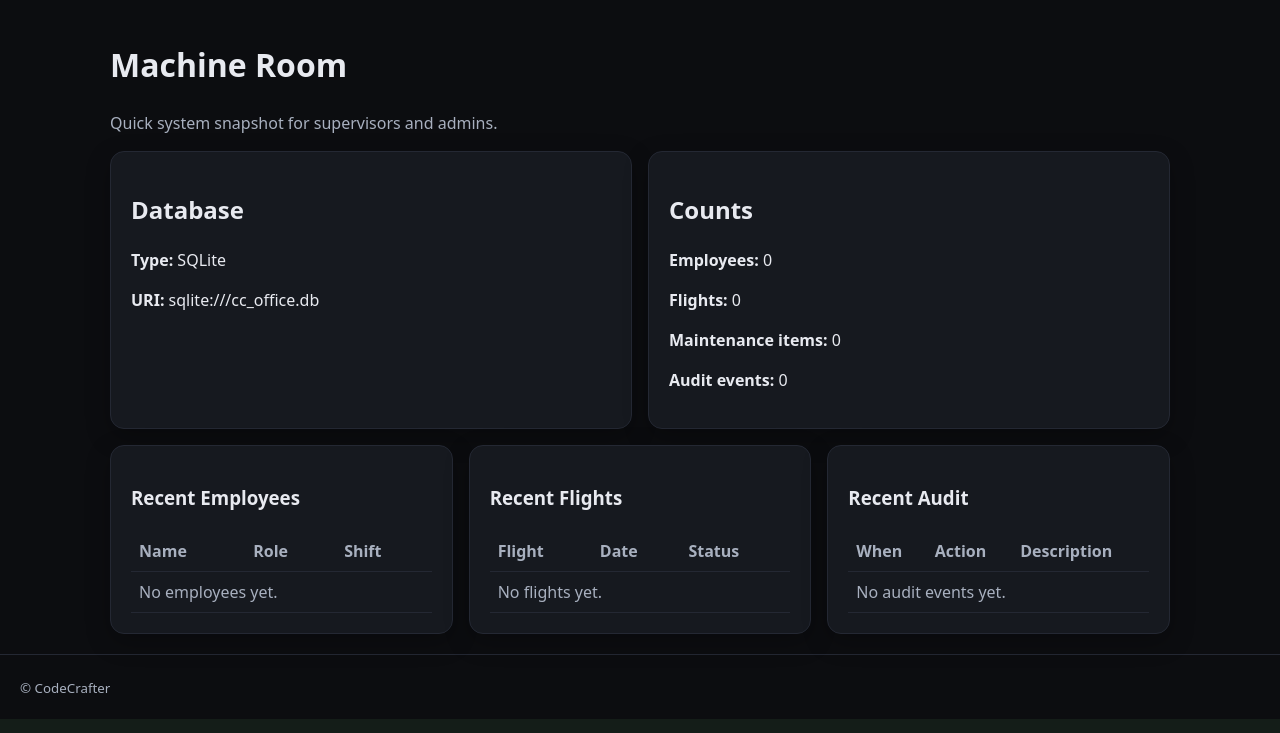
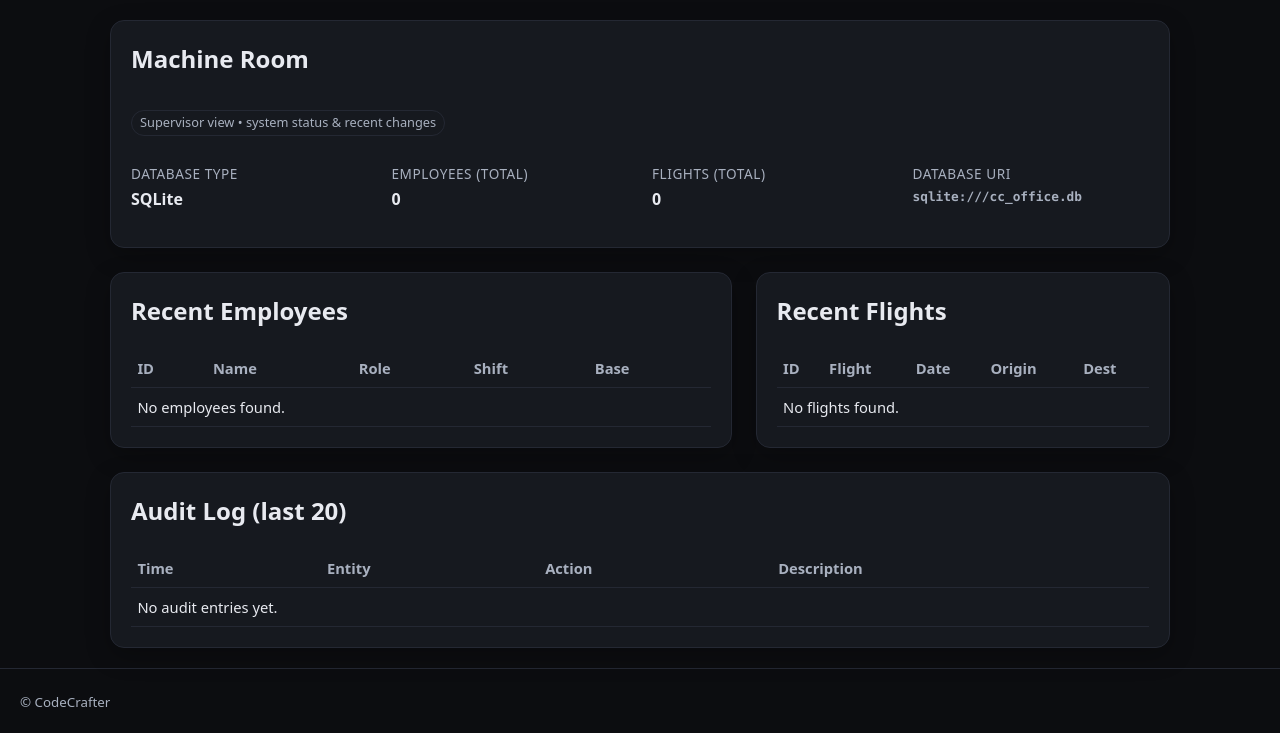
Before and after one commit to joesch21/Brain, a Flask app: page /machine-room in a window 1280 px wide. Shown: the part 105-838 px from the top of the page. Run offline with Flask 3, Linux system fonts and the light colour scheme; the visitor is signed in with stand-in values (Sample User, id 1).

Commit message:
Add office navigation and machine room layout

```diff
--- a/app.py
+++ b/app.py
@@ -486,11 +486,11 @@ def roster_page():
     """
     Roster page showing current employees and their shifts.
     """
-    entries = (
+    roster_entries = (
         RosterEntry.query.order_by(RosterEntry.date.asc(), RosterEntry.shift_start.asc())
         .all()
     )
-    return render_template("roster.html", roster_entries=entries)
+    return render_template("roster.html", roster_entries=roster_entries)
 
 
 @app.route("/employees/new", methods=["GET", "POST"])
--- a/templates/_layout.html
+++ b/templates/_layout.html
@@ -21,14 +21,16 @@
       <span class="cc-app-name">CodeCrafter</span>
     </div>
     <button class="cc-toolbar__toggle" aria-expanded="false" aria-controls="nav">Menu</button>
+    {% set current_role = current_role or get_current_role() %}
     <nav id="nav" class="cc-toolbar__nav" aria-label="Primary">
       <a class="cc-nav-link" href="{{ url_for('build') }}">Build</a>
       <a class="cc-nav-link" href="{{ url_for('fix') }}">Fix</a>
       <a class="cc-nav-link" href="{{ url_for('know') }}">Know</a>
-      <a class="cc-nav-link" href="{{ url_for('roster_page') }}">Roster</a>
-      <a class="cc-nav-link" href="{{ url_for('schedule_page') }}">Schedule</a>
-      <a class="cc-nav-link" href="{{ url_for('maintenance_page') }}">Maintenance</a>
-      {% set current_role = current_role or get_current_role() %}
+      {% if current_role in ['refueler', 'supervisor', 'admin'] %}
+        <a class="cc-nav-link" href="{{ url_for('roster_page') }}">Roster</a>
+        <a class="cc-nav-link" href="{{ url_for('schedule_page') }}">Schedule</a>
+        <a class="cc-nav-link" href="{{ url_for('maintenance_page') }}">Maintenance</a>
+      {% endif %}
       {% if current_role in ['supervisor', 'admin'] %}
         <a class="cc-nav-link" href="{{ url_for('admin_import_index') }}">Import</a>
       {% endif %}
--- a/templates/machine_room.html
+++ b/templates/machine_room.html
@@ -1,93 +1,209 @@
 {% extends "_layout.html" %}
 {% block title %}Machine Room — Office Manager{% endblock %}
+
 {% block content %}
 <style>
-  .grid { display: grid; grid-template-columns: repeat(auto-fit, minmax(240px, 1fr)); gap: 1rem; }
-  .card { background: var(--elev); border: 1px solid var(--line); border-radius: var(--radius); padding: var(--pad); box-shadow: var(--shadow); }
-  .muted { color: var(--muted); }
-  table { width: 100%; border-collapse: collapse; }
-  th, td { padding: 0.5rem; border-bottom: 1px solid var(--line); text-align: left; }
-  th { color: var(--muted); font-weight: 600; }
+  .mr-grid {
+    display: grid;
+    grid-template-columns: minmax(0, 1.8fr) minmax(0, 1.2fr);
+    gap: 1.5rem;
+    margin-top: 1.5rem;
+  }
+
+  .mr-grid-narrow {
+    display: grid;
+    grid-template-columns: minmax(0, 1fr);
+    gap: 1.5rem;
+    margin-top: 1.5rem;
+  }
+
+  .card {
+    background: var(--elev);
+    border: 1px solid var(--line);
+    border-radius: var(--radius);
+    padding: var(--pad);
+    box-shadow: var(--shadow);
+  }
+
+  .card h1,
+  .card h2 {
+    margin-top: 0;
+  }
+
+  .mr-kv {
+    display: grid;
+    grid-template-columns: repeat(auto-fit, minmax(160px, 1fr));
+    gap: 0.75rem 1.5rem;
+    margin-top: 1rem;
+  }
+
+  .mr-kv-item dt {
+    font-size: 0.85rem;
+    color: var(--muted);
+    text-transform: uppercase;
+    letter-spacing: 0.04em;
+  }
+
+  .mr-kv-item dd {
+    margin: 0.15rem 0 0;
+    font-weight: 600;
+  }
+
+  .mr-table {
+    width: 100%;
+    border-collapse: collapse;
+    margin-top: 0.75rem;
+  }
+
+  .mr-table th,
+  .mr-table td {
+    padding: 0.5rem 0.4rem;
+    border-bottom: 1px solid var(--line);
+    text-align: left;
+    font-size: 0.92rem;
+  }
+
+  .mr-table th {
+    color: var(--muted);
+    font-weight: 600;
+  }
+
+  .mr-tag {
+    display: inline-flex;
+    align-items: center;
+    padding: 0.15rem 0.5rem;
+    border-radius: 999px;
+    border: 1px solid var(--line);
+    font-size: 0.8rem;
+    color: var(--muted);
+  }
+
+  .mr-uri {
+    font-family: var(--font-mono, ui-monospace, SFMono-Regular, Menlo, Monaco, Consolas, "Liberation Mono", "Courier New", monospace);
+    font-size: 0.8rem;
+    word-break: break-all;
+    color: var(--muted);
+  }
 </style>
 
-<h1 class="cc-h1">Machine Room</h1>
-<p class="muted">Quick system snapshot for supervisors and admins.</p>
+<main>
+  <section class="card">
+    <h1>Machine Room</h1>
+    <p class="mr-tag">Supervisor view • system status &amp; recent changes</p>
 
-<div class="grid" aria-label="Database overview">
+    <dl class="mr-kv">
+      <div class="mr-kv-item">
+        <dt>Database Type</dt>
+        <dd>{{ db_type }}</dd>
+      </div>
+      <div class="mr-kv-item">
+        <dt>Employees (total)</dt>
+        <dd>{{ employee_count }}</dd>
+      </div>
+      <div class="mr-kv-item">
+        <dt>Flights (total)</dt>
+        <dd>{{ flight_count }}</dd>
+      </div>
+      <div class="mr-kv-item">
+        <dt>Database URI</dt>
+        <dd class="mr-uri">{{ db_uri }}</dd>
+      </div>
+    </dl>
+  </section>
+
+  <section class="mr-grid">
     <div class="card">
-    <h2>Database</h2>
-    <p><strong>Type:</strong> {{ db_type }}</p>
-    <p><strong>URI:</strong> {{ db_uri[:80] }}{% if db_uri|length > 80 %}…{% endif %}</p>
-  </div>
-  <div class="card">
-    <h2>Counts</h2>
-    <p><strong>Employees:</strong> {{ employee_count }}</p>
-    <p><strong>Flights:</strong> {{ flight_count }}</p>
-    <p><strong>Maintenance items:</strong> {{ maintenance_count }}</p>
-    <p><strong>Audit events:</strong> {{ audit_count }}</p>
-  </div>
-</div>
-
-<div class="grid" style="margin-top: 1rem;" aria-label="Recent activity">
-  <div class="card">
-    <h3>Recent Employees</h3>
-    <table>
+      <h2>Recent Employees</h2>
+      <table class="mr-table">
         <thead>
-        <tr><th>Name</th><th>Role</th><th>Shift</th></tr>
+          <tr>
+            <th>ID</th>
+            <th>Name</th>
+            <th>Role</th>
+            <th>Shift</th>
+            <th>Base</th>
+          </tr>
         </thead>
         <tbody>
           {% for emp in recent_employees %}
           <tr>
+            <td>{{ emp.id }}</td>
             <td>{{ emp.name }}</td>
             <td>{{ emp.role }}</td>
             <td>{{ emp.shift }}</td>
+            <td>{{ emp.base or "-" }}</td>
           </tr>
-        {% else %}
-          <tr><td colspan="3" class="muted">No employees yet.</td></tr>
           {% endfor %}
+          {% if recent_employees|length == 0 %}
+          <tr>
+            <td colspan="5">No employees found.</td>
+          </tr>
+          {% endif %}
         </tbody>
       </table>
     </div>
 
     <div class="card">
-    <h3>Recent Flights</h3>
-    <table>
+      <h2>Recent Flights</h2>
+      <table class="mr-table">
         <thead>
-        <tr><th>Flight</th><th>Date</th><th>Status</th></tr>
+          <tr>
+            <th>ID</th>
+            <th>Flight</th>
+            <th>Date</th>
+            <th>Origin</th>
+            <th>Dest</th>
+          </tr>
         </thead>
         <tbody>
-        {% for flight in recent_flights %}
+          {% for fl in recent_flights %}
           <tr>
-            <td>{{ flight.flight_number }}</td>
-            <td>{{ flight.date }}</td>
-            <td>{{ flight.status or 'Scheduled' }}</td>
+            <td>{{ fl.id }}</td>
+            <td>{{ fl.flight_number }}</td>
+            <td>{{ fl.date }}</td>
+            <td>{{ fl.origin or "-" }}</td>
+            <td>{{ fl.destination or "-" }}</td>
           </tr>
-        {% else %}
-          <tr><td colspan="3" class="muted">No flights yet.</td></tr>
           {% endfor %}
+          {% if recent_flights|length == 0 %}
+          <tr>
+            <td colspan="5">No flights found.</td>
+          </tr>
+          {% endif %}
         </tbody>
       </table>
     </div>
+  </section>
 
+  <section class="mr-grid-narrow">
     <div class="card">
-    <h3>Recent Audit</h3>
-    <table>
+      <h2>Audit Log (last 20)</h2>
+      <table class="mr-table">
         <thead>
-        <tr><th>When</th><th>Action</th><th>Description</th></tr>
+          <tr>
+            <th>Time</th>
+            <th>Entity</th>
+            <th>Action</th>
+            <th>Description</th>
+          </tr>
         </thead>
         <tbody>
           {% for entry in recent_audit %}
           <tr>
-            <td>{{ entry.timestamp.strftime('%Y-%m-%d %H:%M') if entry.timestamp else '' }}</td>
+            <td>{{ entry.timestamp }}</td>
+            <td>{{ entry.entity_type }}{% if entry.entity_id %} #{{ entry.entity_id }}{% endif %}</td>
             <td>{{ entry.action }}</td>
-            <td>{{ entry.description or '-' }}</td>
+            <td>{{ entry.description or "-" }}</td>
           </tr>
-        {% else %}
-          <tr><td colspan="3" class="muted">No audit events yet.</td></tr>
           {% endfor %}
+          {% if recent_audit|length == 0 %}
+          <tr>
+            <td colspan="4">No audit entries yet.</td>
+          </tr>
+          {% endif %}
         </tbody>
       </table>
     </div>
-</div>
-
+  </section>
+</main>
 {% endblock %}
```
Lines whose indentation alone changed are shown as unchanged.
